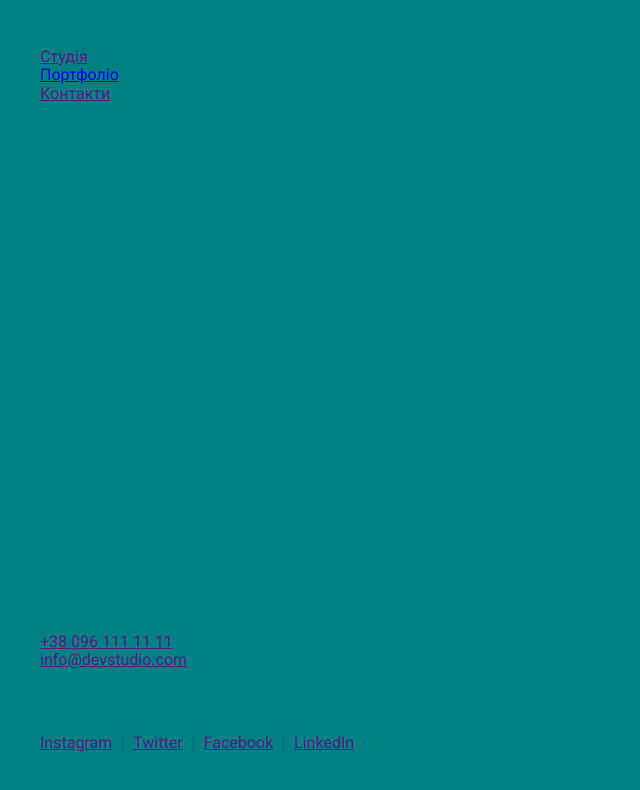
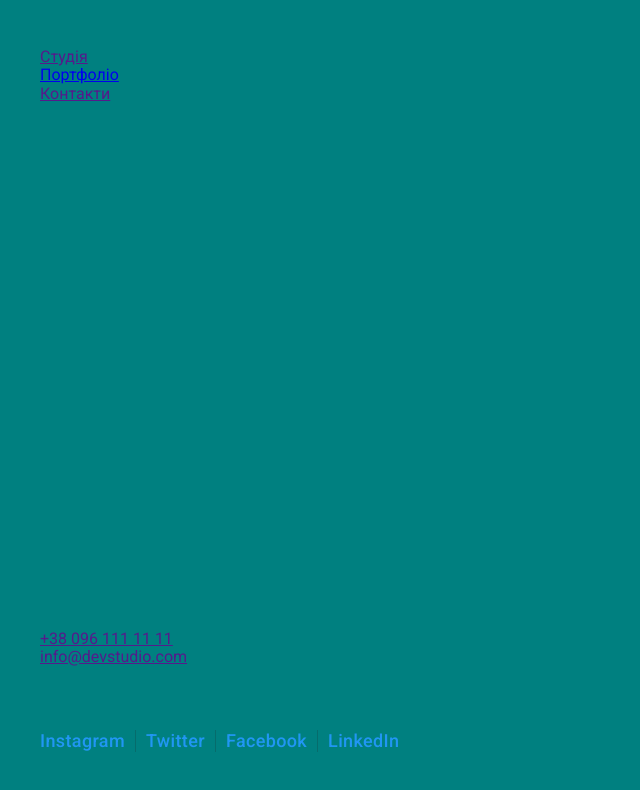
Before and after one commit to Bogorodichenko/goit-markup-hw-08, a plain HTML site: page index.html in a window 1280 px wide. Shown: the whole page, without its empty margins (0-640 px from the left). Drawn offline with nearby package versions, Linux system fonts and the light colour scheme; files that its build step writes are made by us from their sources.

```diff
--- a/sass/components/_mobile-menu.scss
+++ b/sass/components/_mobile-menu.scss
@@ -71,3 +71,14 @@
         background-color: rgba(33, 33, 33, 0.2);
     }
 }
+
+.menu-social__link {
+    text-decoration: none;
+    color: var(--accent-color);
+    font-style: normal;
+    font-weight: 500;
+    font-size: 18px;
+    line-height: 1.2;
+    letter-spacing: 0.02em;
+
+}
```
Also changed, not shown: 6 other files.
